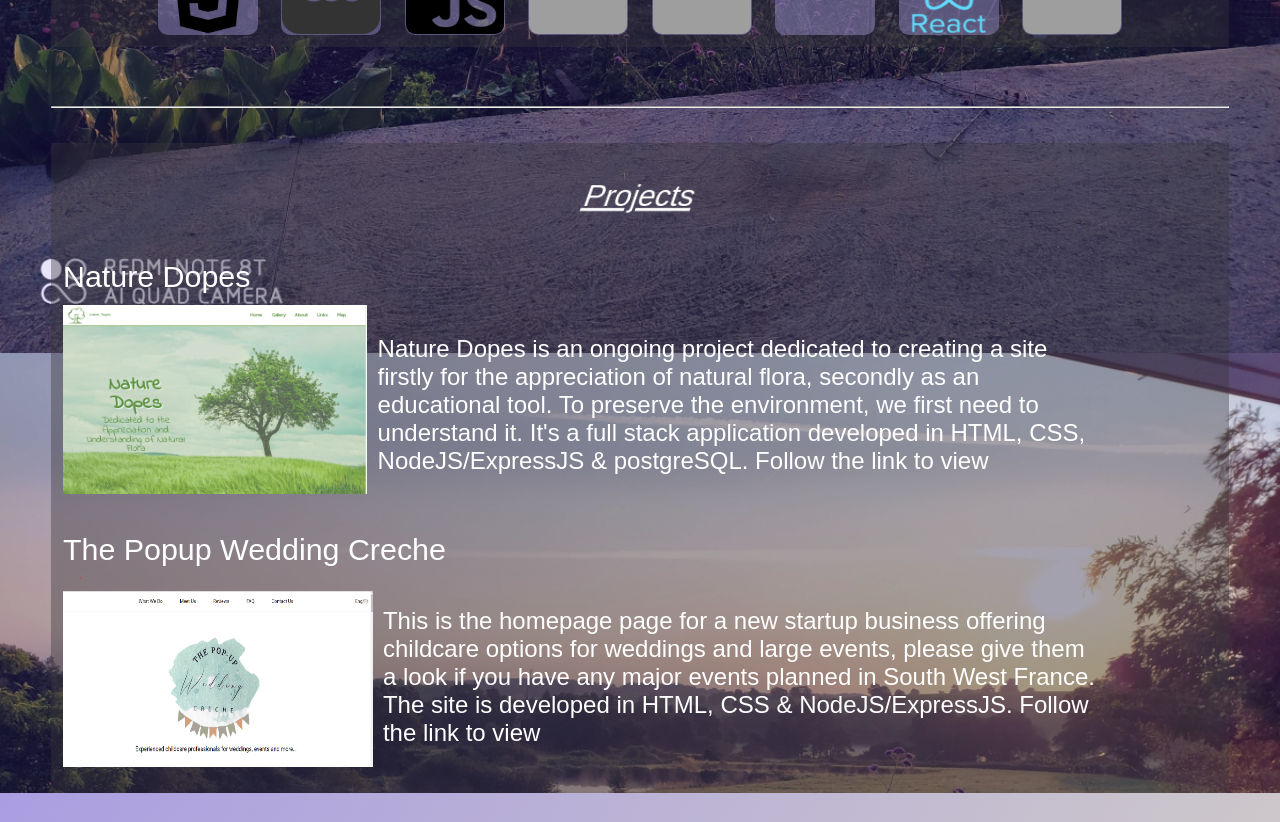
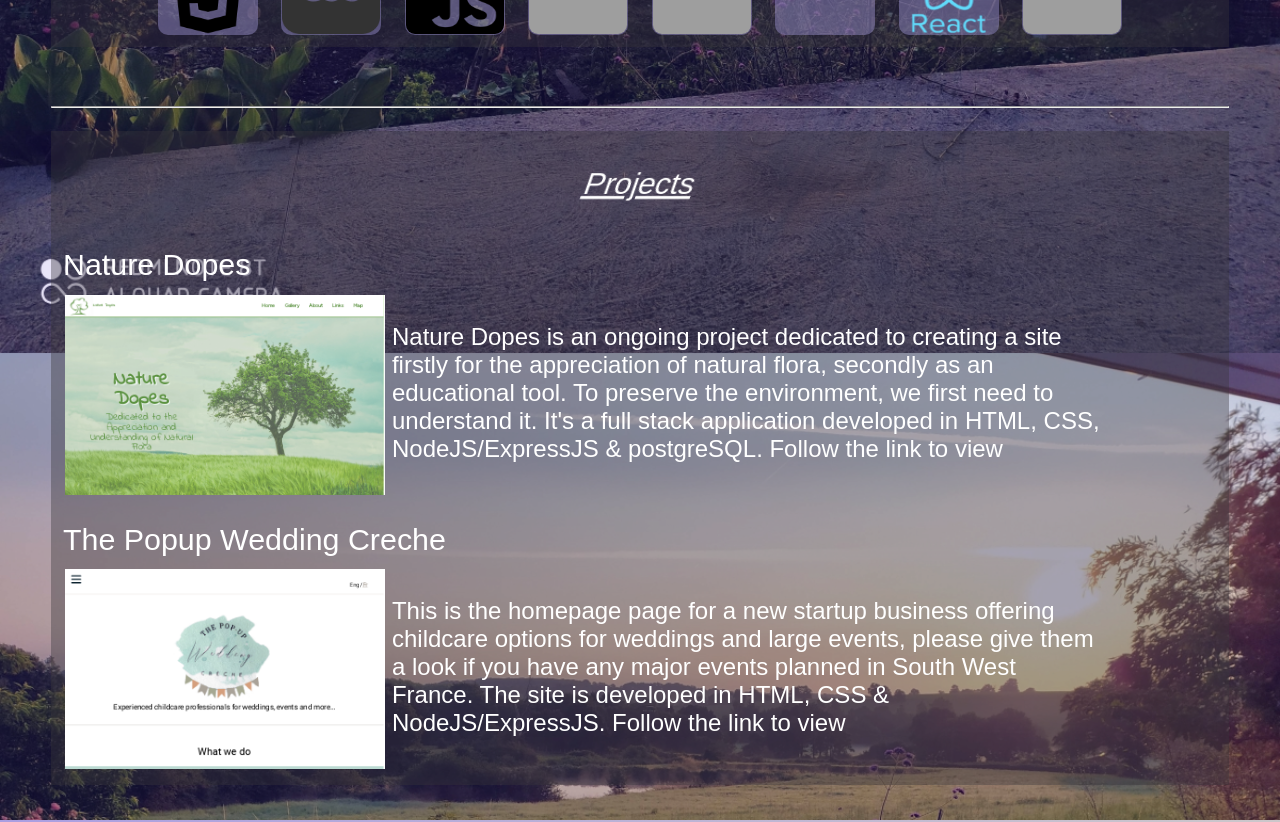
Before and after one commit to wattsmainsanglais/portfolio-next-express, a Next.js app in the folder client/: page / in a window 1280 px wide. Shown: the part 720-1542 px from the top of the page. Built offline with nearby package versions, Linux system fonts and the light colour scheme; grey boxes are pictures that could not be loaded; a web font is replaced by a local one.

Commit message:
border styling for links

```diff
--- a/client/app/globals.css
+++ b/client/app/globals.css
@@ -77,10 +77,12 @@ p {
 
 .projects{
   padding: 1%;
-  margin-top: 3%;
+  margin-top: 2%;
+  margin-bottom: 3%;
   background-color: #38353b62;
 
 }
+
 
 .animatedHeader {
 	font-size: 1.9em;
--- a/client/components/projects.js
+++ b/client/components/projects.js
@@ -9,12 +9,12 @@ export default function Projects(){
         <section className='projects'>
             <h2 className="animatedHeader">Projects</h2>
 
-             <SingleProject heading='Nature Dopes' src={ndThumb} alt='Nature Dopes Thumbnail' desc="Nature Dopes
+             <SingleProject link="https://www.naturedopes.com/" heading='Nature Dopes' src={ndThumb} alt='Nature Dopes Thumbnail' desc="Nature Dopes
              is an ongoing project dedicated to creating a site firstly for the appreciation of natural flora, secondly as an educational tool.
              To preserve the environment, we first need to understand it. It's a full stack application developed in HTML, CSS, NodeJS/ExpressJS & postgreSQL.
              Follow the link to view" />
 
-            <SingleProject heading='The Popup Wedding Creche' src={popupThumb} alt='The pop up wedding creche thumbnail' desc="This is the homepage page for a new startup business offering childcare options for weddings and large events, please give them a look if you have any major events planned in South West France.
+            <SingleProject link="https://www.thepopupweddingcreche.fr/" heading='The Popup Wedding Creche' src={popupThumb} alt='The pop up wedding creche thumbnail' desc="This is the homepage page for a new startup business offering childcare options for weddings and large events, please give them a look if you have any major events planned in South West France.
             The site is developed in HTML, CSS & NodeJS/ExpressJS. Follow the link to view " />
 
 
--- a/client/components/single-projects/singleProject.js
+++ b/client/components/single-projects/singleProject.js
@@ -1,7 +1,7 @@
 import Image from "next/image"
 import styles from './singleProject.module.css'
 
-export default function SingleProject({heading ,src, alt, desc}){
+export default function SingleProject({heading ,src, alt, desc, link}){
 
     return(
 
@@ -10,15 +10,18 @@ export default function SingleProject({heading ,src, alt, desc}){
             <h2 className={styles.projectSection_heading}>{heading}</h2>
 
             <article className={styles.projectSection_project}>
+            <a href={link} target='_blank' className={styles.projectLink} >
             <Image
             src={src}
             alt={alt}
             width={320}
 
             height={200}
+
             />
+            </a>
 
-            <p>{desc}</p>
+            <p className={styles.description}>{desc}</p>
             </article>
 
         </section>
--- a/client/components/single-projects/singleProject.module.css
+++ b/client/components/single-projects/singleProject.module.css
@@ -17,8 +17,18 @@
     width: 100%;
 }
 
-.projectSection_project > img {
-    padding: 0 1% 1% 0;
-    display: flex;
+.projectLink{
+    border: 2px solid #5c47d600;
+    height: 200px;
+}
 
-}
+
+.projectLink:hover{
+    border: 2px solid #907ff3;
+    filter: contrast(85%);
+
+  }
+
+  .description{
+    padding-left: 5px;
+  }
```
Also changed, not shown: client/public/images/popweddingThumb.png.
